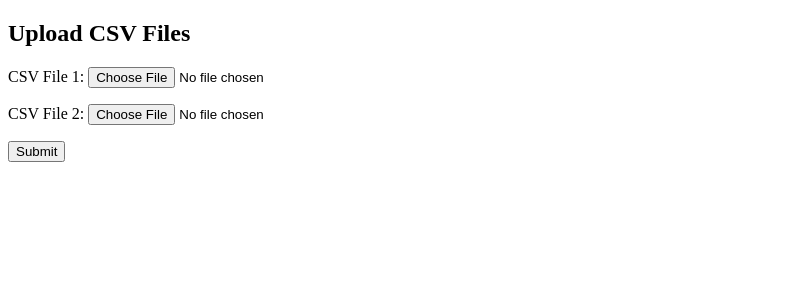
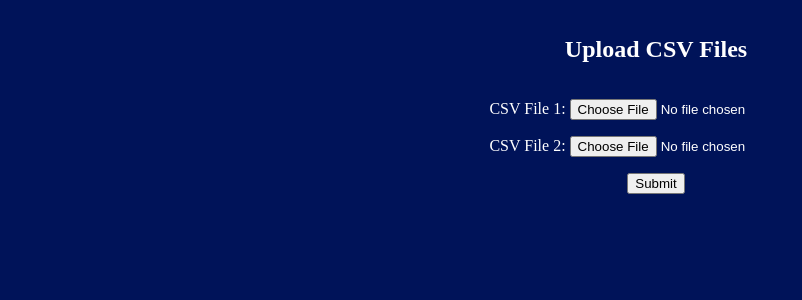
Before and after one commit to vinnyzef/python_Address_Comp_Web_App, a Django app: page /submit/ in a window 1280 px wide. Shown: the top 300 px of the page, without its empty margins (0-802 px from the left). Run offline with Django 4.2, Linux system fonts and the light colour scheme.

Commit message:
started styling

```diff
--- a/pythonCsvComp/fileCompare.py
+++ b/pythonCsvComp/fileCompare.py
@@ -61,7 +61,8 @@ class CompareForms:
         table1 = pd.read_csv(self.csv1)
         table2 = pd.read_csv(self.csv2)
         # Preprocess addresses
-        table1['Address 1'] = table1['Address 1'].apply(self.preprocess_address)
+        table1['Address 1'] = table1['Address 1'].apply(
+            self.preprocess_address)
         table2['Address'] = table2['Address'].apply(self.preprocess_address)
 
         # Create an empty result DataFrame
@@ -74,7 +75,8 @@ class CompareForms:
             if not matching_rows.empty:
                 name1 = matching_rows.iloc[0]['Name 1']
                 # if name1 not in result['Name 1'].values:
-                matched_data = pd.DataFrame({'Name 1': [name1], 'UCID': [row['UCID']]})
+                matched_data = pd.DataFrame(
+                    {'Name 1': [name1], 'UCID': [row['UCID']]})
                 result = pd.concat([result, matched_data], ignore_index=True)
         # Print the result
         return result.to_string(index=False)
--- /dev/null
+++ b/pythonCsvComp/static/css/base.css
@@ -0,0 +1,22 @@
+.content_wrapper{
+    margin: 1rem;
+    position: relative;
+    width: 100%;
+    height: auto;
+    color: #ffffff;
+    display: flex;
+    flex-direction: column;
+    align-items: center;
+    text-align: center;
+
+
+}
+.title{
+    text-transform: uppercase;
+    top: 0;
+    width: 20%;
+    font-weight: bolder;
+}
+body{
+    background-color: #001359;
+}
--- a/pythonCsvComp/templates/base.html
+++ b/pythonCsvComp/templates/base.html
@@ -1,10 +1,17 @@
+{% load static %}
 <!DOCTYPE html>
 <html>
 <head>
-    <title>{% block title %}Default Title{% endblock %}</title>
+    <link rel="stylesheet" href="{% static 'css/base.css' %}">
 </head>
+
 <body>
+    <title class="title">{% block title %}Default Title{% endblock %}</title>
+    <div class="content_wrapper">
     {% block content %}
     {% endblock %}
+</div>
 </body>
+
+
 </html>
--- a/pythonCsvComp/templates/upload.html
+++ b/pythonCsvComp/templates/upload.html
@@ -1,5 +1,5 @@
 {% extends "base.html" %}
-
+{% load static %}
 {% block content %}
   <h2>Upload CSV Files</h2>
   <form method="post" enctype="multipart/form-data">
```
Also changed, not shown: pythonCsvComp/settings.py (+6 -1 lines).
